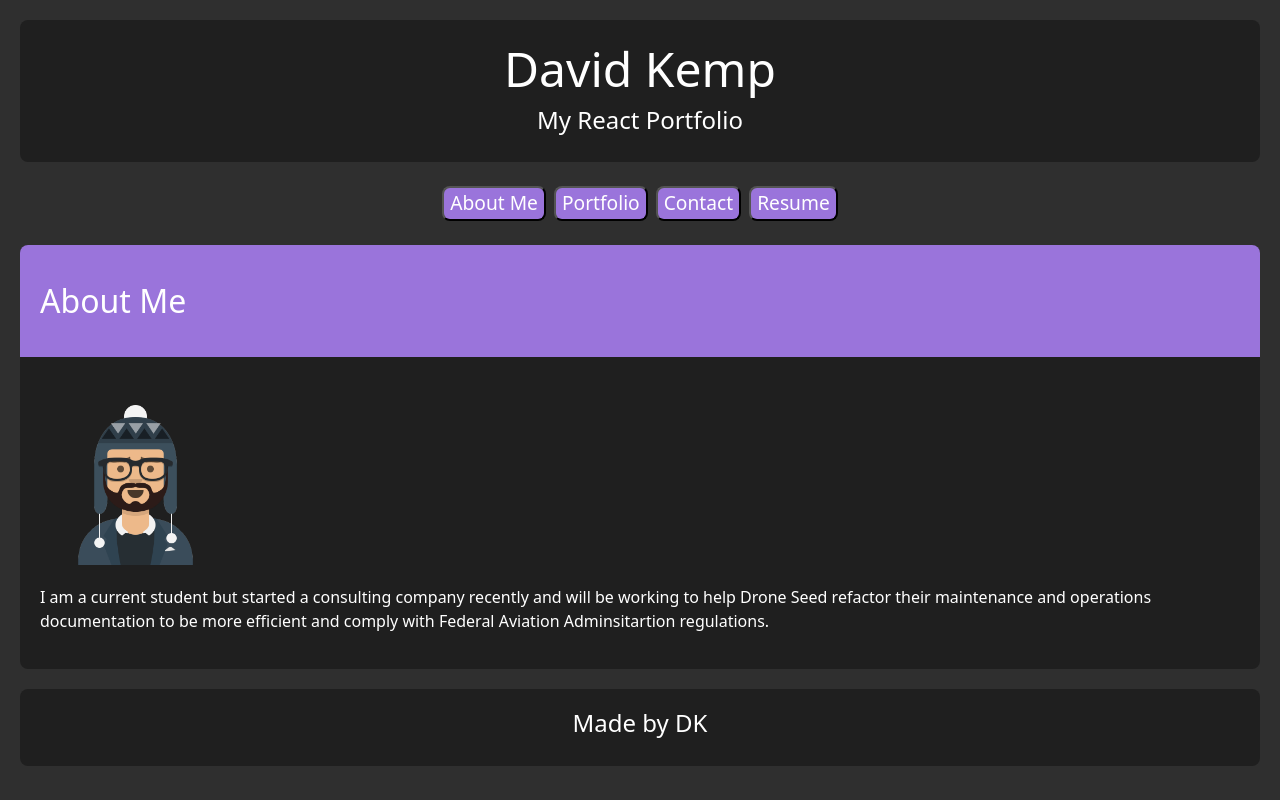
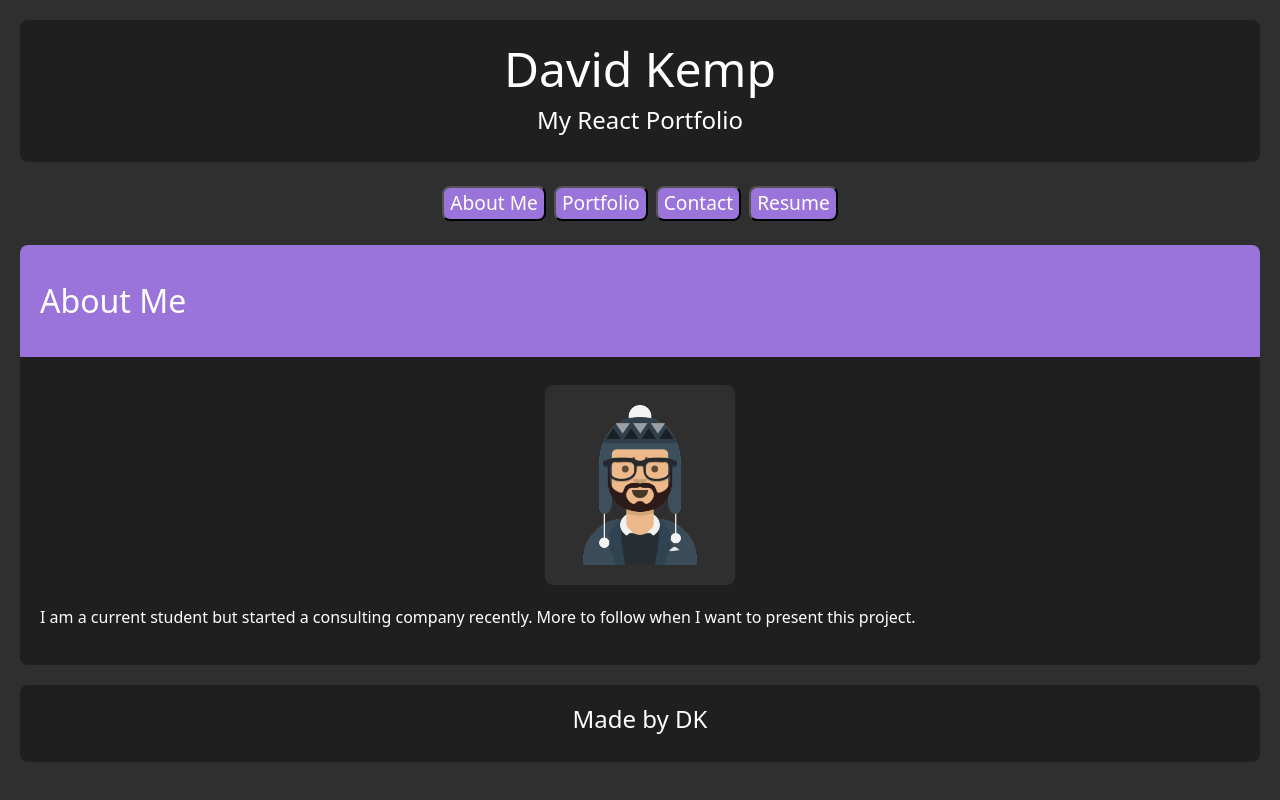
Before and after one commit to okdavekk/react-portfolio, a React (Create React App) app: page / in a window 1280 px wide. Built offline with nearby package versions, Linux system fonts and the light colour scheme.

Commit message:
Centered Avatar.

```diff
--- a/src/components/ProjectAboutMe.js
+++ b/src/components/ProjectAboutMe.js
@@ -21,11 +21,25 @@ const styles = {
   content: {
     padding: 20,
     color: "white",
+    textAlign: "justify",
   },
   image: {
     height: 200,
     padding: 20,
+    margin: "auto",
+    maxWidth: 300,
+    background: "#2f2f2f",
+    borderRadius: 8,
+    textAlign: "center",
   },
+  picture: {
+    textAlign: "center",
+    paddingLeft: 20,
+    paddingRight: 20,
+    paddingBottom: 20,
+
+
+  }
 };
 
 function Card() {
@@ -33,12 +47,11 @@ function Card() {
     <div style={styles.card}>
       <h1 style={styles.heading}>About Me</h1>
       <div style={styles.content}>
+        <div style={styles.picture}>
         <img style={styles.image} src={Pic} alt="Me" />
+        </div>
         <p>
-          I am a current student but started a consulting company recently and
-          will be working to help Drone Seed refactor their maintenance and
-          operations documentation to be more efficient and comply with Federal
-          Aviation Adminsitartion regulations.
+          I am a current student but started a consulting company recently.  More to follow when I want to present this project.
         </p>
       </div>
     </div>
```
